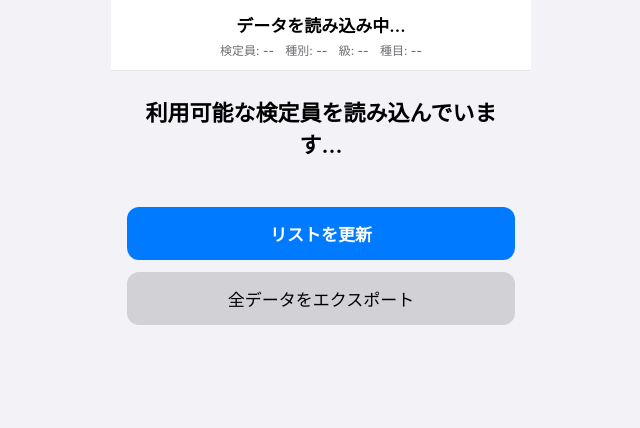
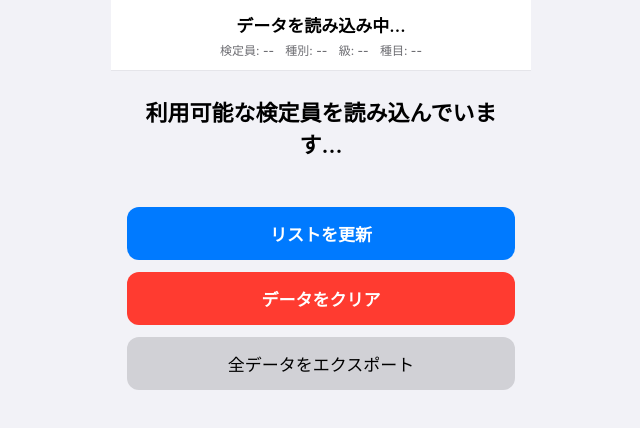
Before and after one commit to uddystyle/judge, a website: page index.html in a window 1280 px wide. Shown: the whole page, without its empty margins (319-959 px from the left). Drawn offline with Linux system fonts and the light colour scheme; no server answers.

Commit message:
temporary

```diff
--- a/index.html
+++ b/index.html
@@ -141,6 +141,15 @@
              background-color: #0056b3;
         }
 
+        .nav-btn.danger {
+            background-color: var(--ios-red);
+            color: white;
+            font-weight: 600;
+        }
+        .nav-btn.danger:active {
+             background-color: #ff0000;
+        }
+
         .status, .error { padding: 15px; border-radius: 8px; margin: 20px auto; text-align: center; font-size: 15px; max-width: 320px; }
         .status { background: #eef7ee; border: 1px solid var(--ios-green); color: #2e6b3d; }
         .loading { display: inline-block; width: 20px; height: 20px; border: 2px solid rgba(0,0,0,0.1); border-top-color: var(--primary-text); border-radius: 50%; animation: spin 1s linear infinite; }
@@ -241,6 +250,7 @@
             <div class="list-keypad" id="judge-keypad"></div>
             <div class="nav-buttons">
                 <button class="nav-btn primary" onclick="hardReset()">リストを更新</button>
+                <button class="nav-btn danger" onclick="clearAllData()">データをクリア</button>
                 <button class="nav-btn" onclick="exportAllResults()">全データをエクスポート</button>
             </div>
         </div>
@@ -408,6 +418,19 @@
             });
         }
 
+        function clearAllData() {
+            showConfirmDialog('全ての検定員の「使用中」状態をリセットし、アプリを初期化します。よろしいですか？', () => {
+                setLoading(true);
+                fetch('/api/clearCache') // キャッシュクリアAPIを呼び出す
+                    .then(response => {
+                        if (!response.ok) throw new Error('キャッシュのクリアに失敗しました。');
+                        // 成功したらハードリセット（リロード）
+                        hardReset();
+                    })
+                    .catch(onApiError);
+            });
+        }
+
         function refreshJudgesList() {
             hardReset();
         }
```
Also changed, not shown: 1 other file.
